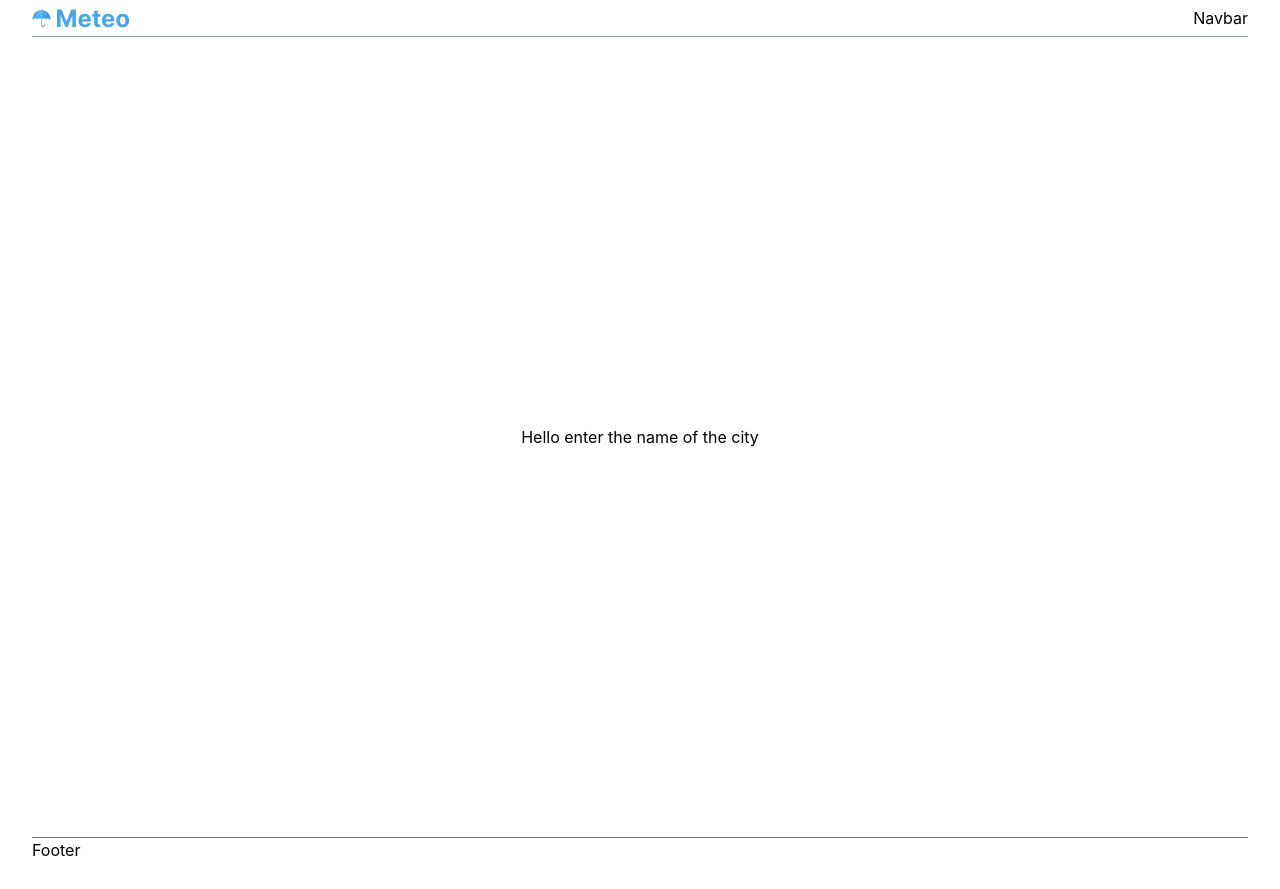
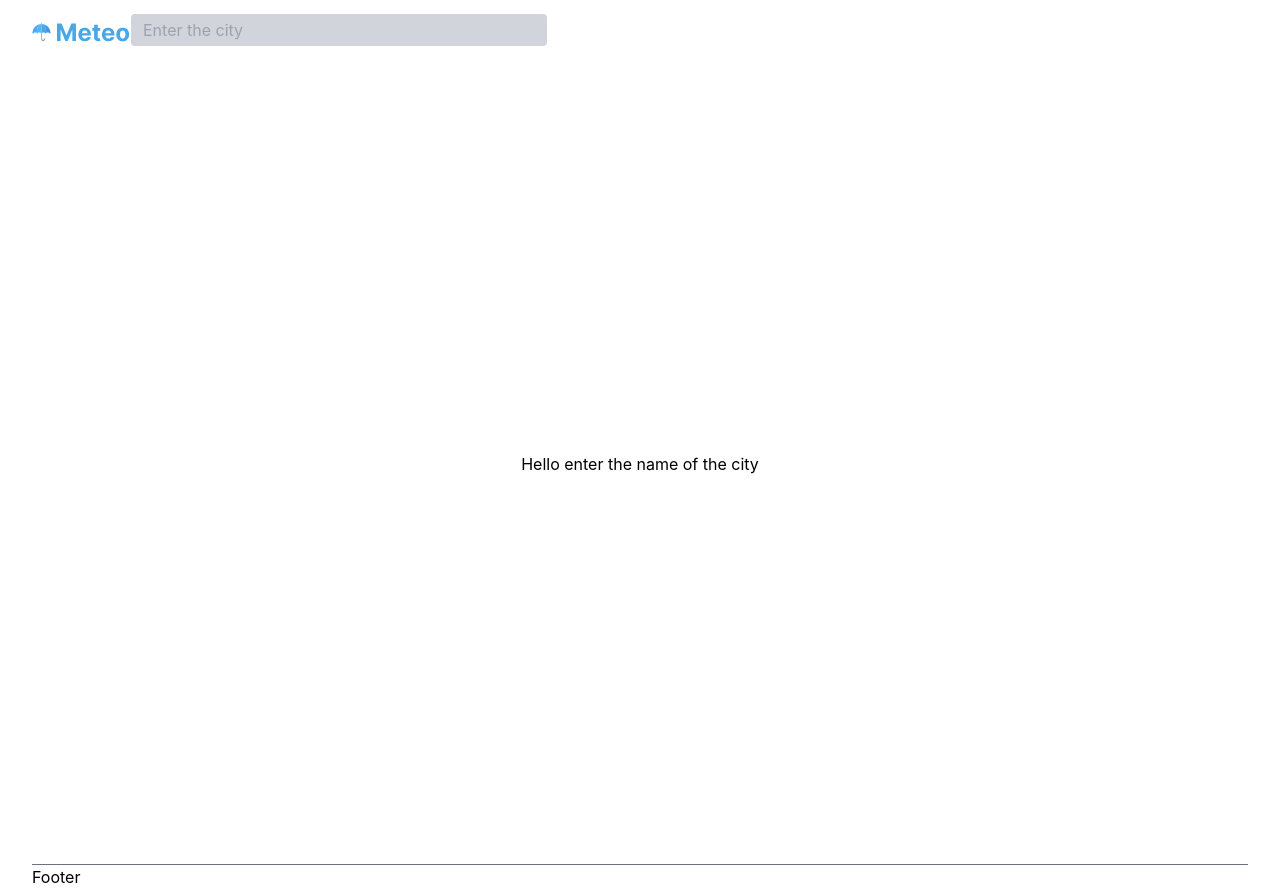
Before and after one commit to zumpro/next-meteo, a Next.js app: page / in a window 1280 px wide. Before the commit the page ends 862 px from the top, so only its background shows below. Built offline with nearby package versions, Linux system fonts and the light colour scheme.

Commit message:
add component ui>input

```diff
--- a/components/common/Navbar/Navbar.jsx
+++ b/components/common/Navbar/Navbar.jsx
@@ -1,14 +1,16 @@
 import React from "react";
 import s from "./Navbar.module.css";
-import { Logo } from "../../ui";
+import { Input, Logo } from "../../ui";
 const Navbar = () => {
   return (
     <header className={s.root}>
-      <div className="flex justify-between items-center">
+      <div className="flex">
         <div>
           <Logo />
         </div>
-        <div>Navbar</div>
+        <div>
+          <Input placeholder="Enter the city" />
+        </div>
       </div>
     </header>
   );
--- a/components/common/Navbar/Navbar.module.css
+++ b/components/common/Navbar/Navbar.module.css
@@ -1,3 +1,3 @@
 .root {
-    @apply top-0 border-b border-gray-400;
+    @apply top-0 h-16 flex items-center ;
 }
--- /dev/null
+++ b/components/ui/Input/Input.jsx
@@ -0,0 +1,29 @@
+import React from "react";
+import s from "./Input.module.css";
+
+const Input = (props) => {
+  const { className, children, onChange, ...rest } = props;
+
+  const handleOnChange = (e) => {
+    if (onChange) {
+      onChange(e.target.value);
+    }
+    return null;
+  };
+
+  return (
+    <label>
+      <input
+        className={s.root}
+        onChange={handleOnChange}
+        autoComplete="off"
+        autoCorrect="off"
+        autoCapitalize="off"
+        spellCheck="false"
+        {...rest}
+      />
+    </label>
+  );
+};
+
+export default Input;
--- /dev/null
+++ b/components/ui/Input/Input.module.css
@@ -0,0 +1,4 @@
+.root {
+    @apply bg-gray-300 rounded relative pl-3 py-1 pr-11;
+    width: 416px;
+}
--- /dev/null
+++ b/components/ui/Input/index.js
@@ -0,0 +1 @@
+export { default } from "./Input";
--- a/components/ui/Logo/Logo.jsx
+++ b/components/ui/Logo/Logo.jsx
@@ -1,12 +1,14 @@
-const Logo = () => (
+const Logo = ({ className = "", ...props }) => (
   <svg
     width="99"
     height="36"
     viewBox="0 0 99 36"
     fill="none"
     xmlns="http://www.w3.org/2000/svg"
+    className={className}
+    {...props}
   >
-    <g clipRath="url(#clip0_18_61)">
+    <g cliprath="url(#clip0_18_61)">
       <path
         opacity="0.969"
         fillRule="evenodd"
--- a/components/ui/index.js
+++ b/components/ui/index.js
@@ -1 +1,2 @@
 export { default as Logo } from "./Logo";
+export { default as Input } from "./Input";
```
